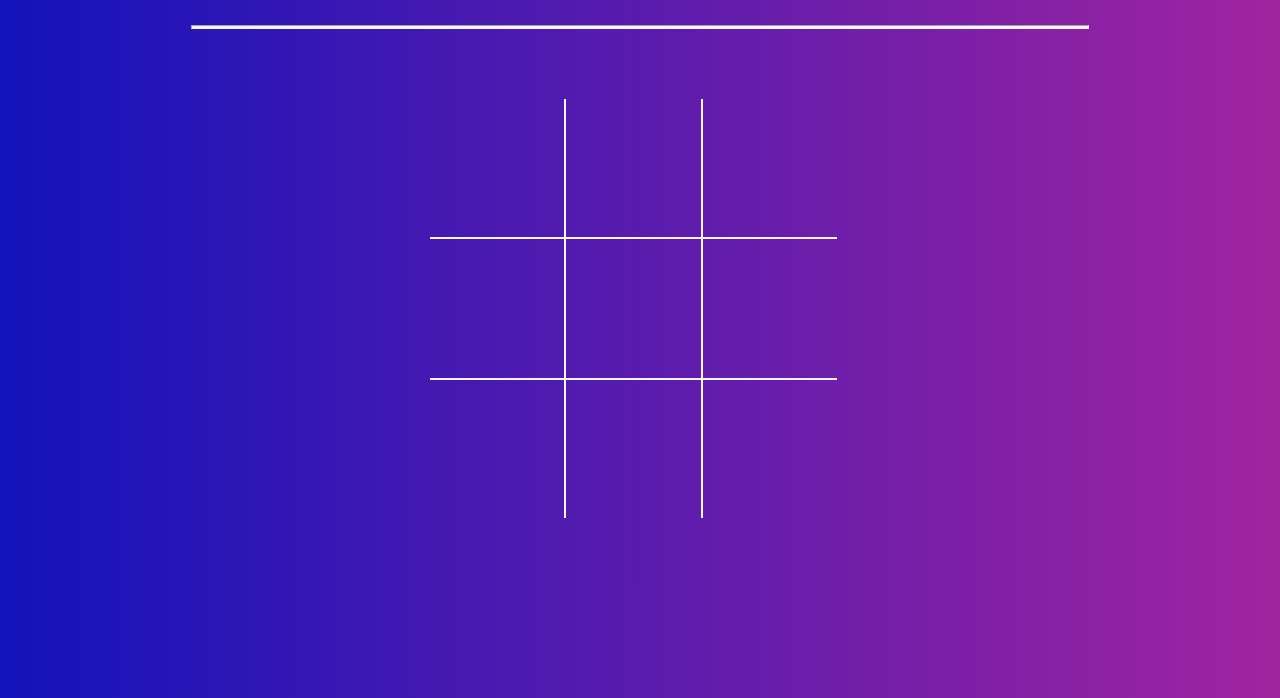
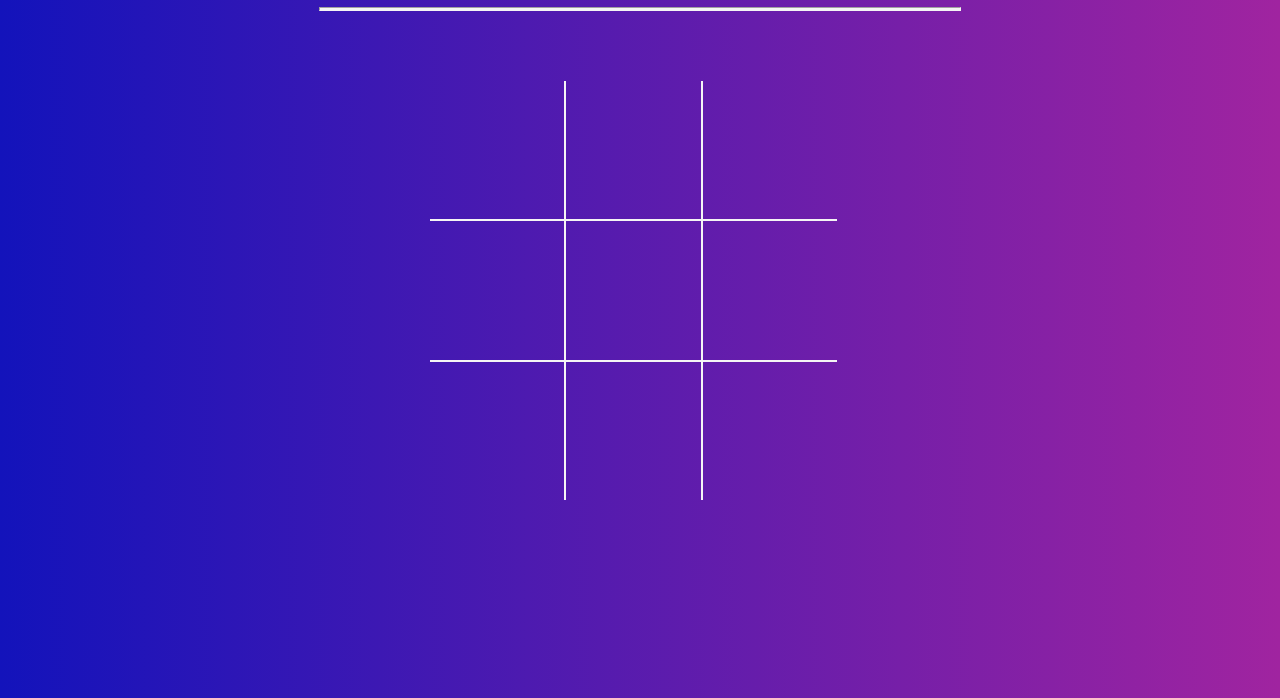
Before and after one commit to catehardy/tic-tac-toe, a website: page index.html in a window 1280 px wide. Shown: the part 102-800 px from the top of the page. Drawn offline with Linux system fonts and the light colour scheme.

Commit message:
Adjust hr element

```diff
--- a/style.css
+++ b/style.css
@@ -24,9 +24,10 @@ h1 {
 
 hr {
   height: 1.2px;
-  width: 70%;
+  width: 50%;
   background-color: var(--main-bg-color);
   border-color: var(--main-bg-color);
+  margin-top: -10px;
   margin-bottom: 70px;
 }
 
```
